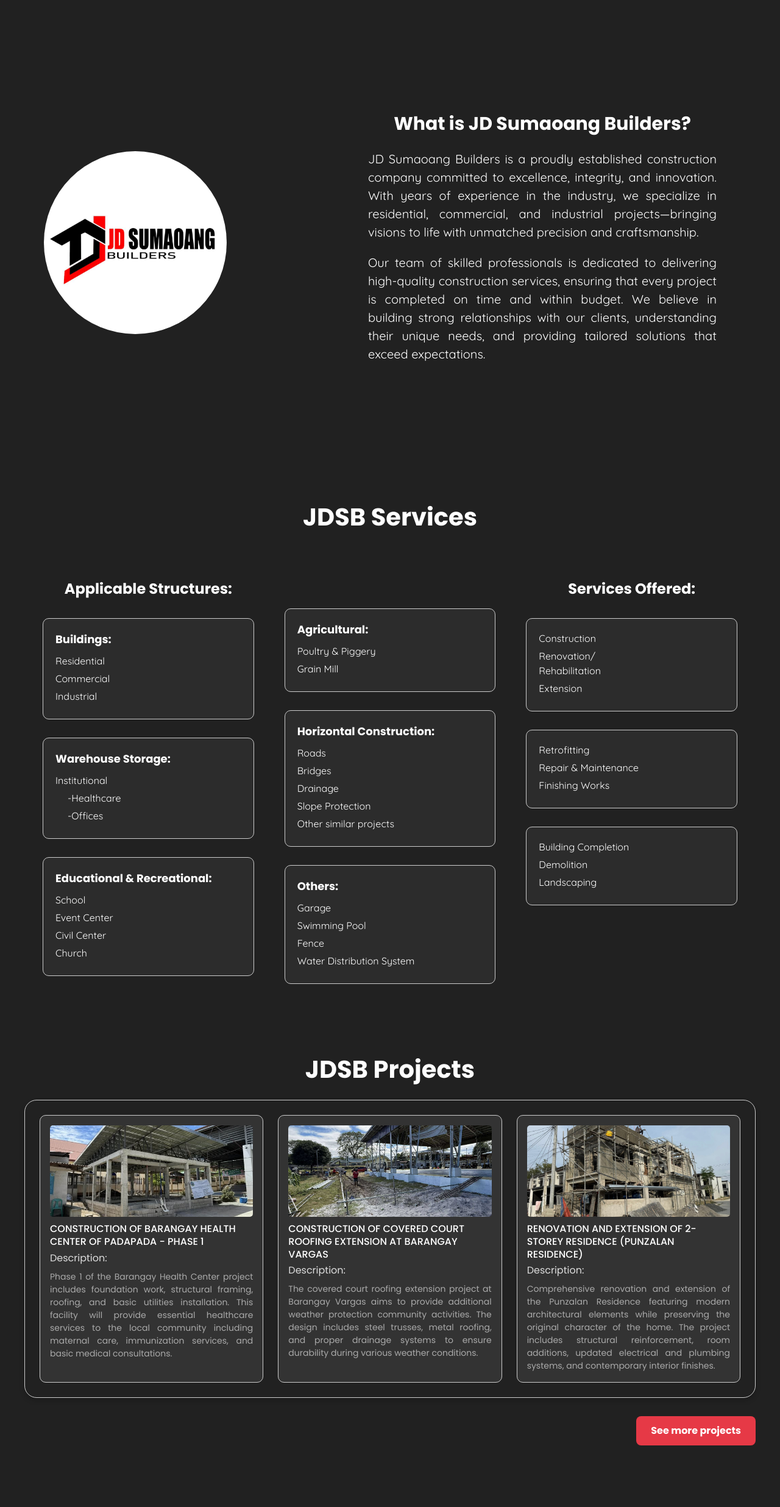
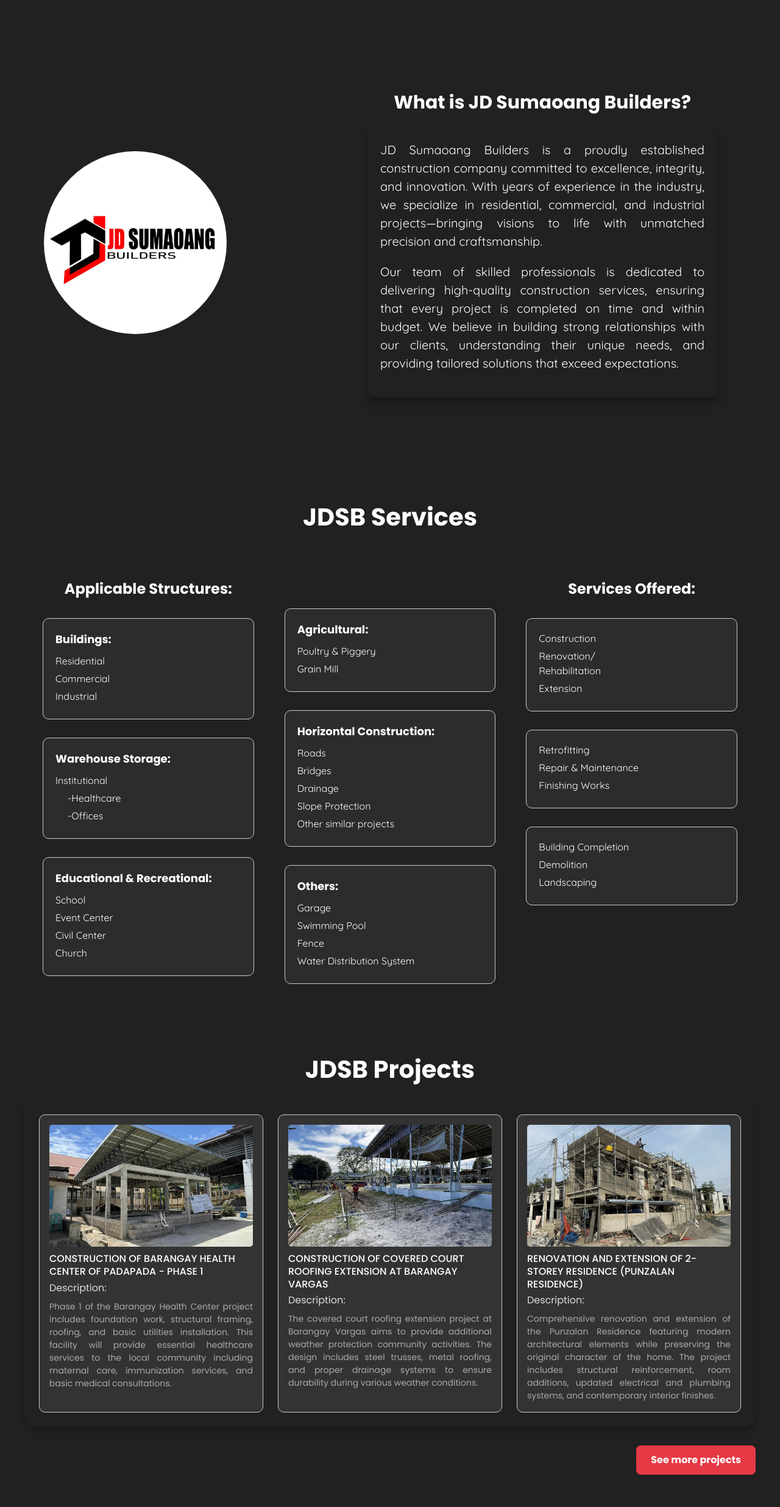
Before and after one commit to MalgapoDev/JDSumaoangBuilders, a React (Vite) app: page / in a window 1280 px wide. Shown: the part 802-3274 px from the top of the page at 61% size. Built offline with nearby package versions, Linux system fonts and the light colour scheme; a web font is replaced by a local one.

Commit message:
update page

```diff
--- a/src/pages/About.jsx
+++ b/src/pages/About.jsx
@@ -127,6 +127,7 @@
 
         <div style={textContainer}>
           <h1 style={headingStyle}>What is JD Sumaoang Builders?</h1>
+          <div style={{backgroundColor: '#212121', padding: '20px', borderRadius: '10px', boxShadow: '0 10px 15px rgba(0, 0, 0, 0.3)'}}>
             <p style={paragraphStyle}>
               JD Sumaoang Builders is a proudly established construction company committed to excellence,
               integrity, and innovation. With years of experience in the industry, we specialize in residential,
@@ -142,6 +143,7 @@
           </div>
         </div>
       </div>
+    </div>
   );
 };
 
--- a/src/pages/Projects.jsx
+++ b/src/pages/Projects.jsx
@@ -46,8 +46,8 @@
         padding: '1.5rem',
         width: '100%',
         maxWidth: '1200px',
-        boxShadow: '0 4px 8px rgba(0, 0, 0, 0.2)',
-        border: '1px solid #ccc',
+        boxShadow: '0 6px 10px rgba(0, 0, 0, 0.2)',
+
     };
 
     const projectGrid = {
@@ -79,7 +79,7 @@
 
     const projectImageContainer = {
         width: '100%',
-        height: '150px',
+        height: '200px',
         marginBottom: '10px',
         overflow: 'hidden',
         borderRadius: '5px',
```
Lines whose indentation alone changed are shown as unchanged.
